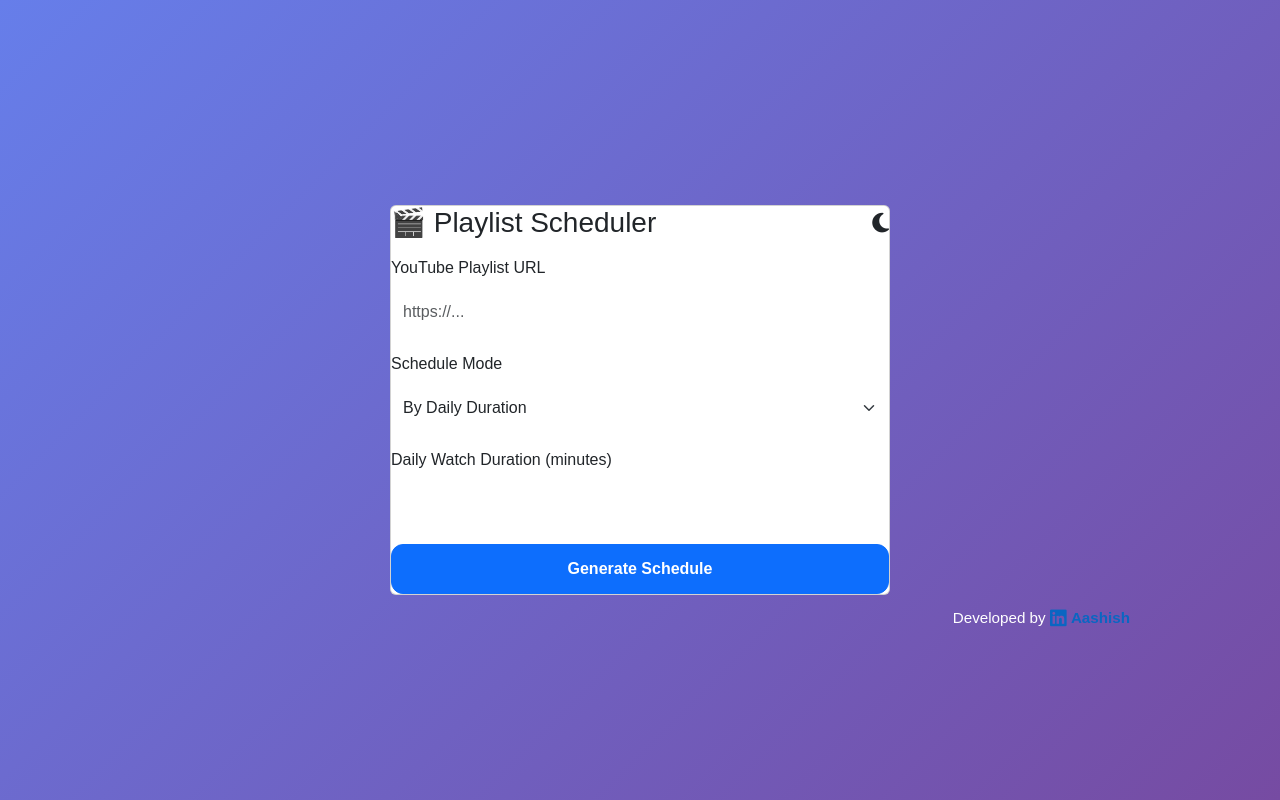
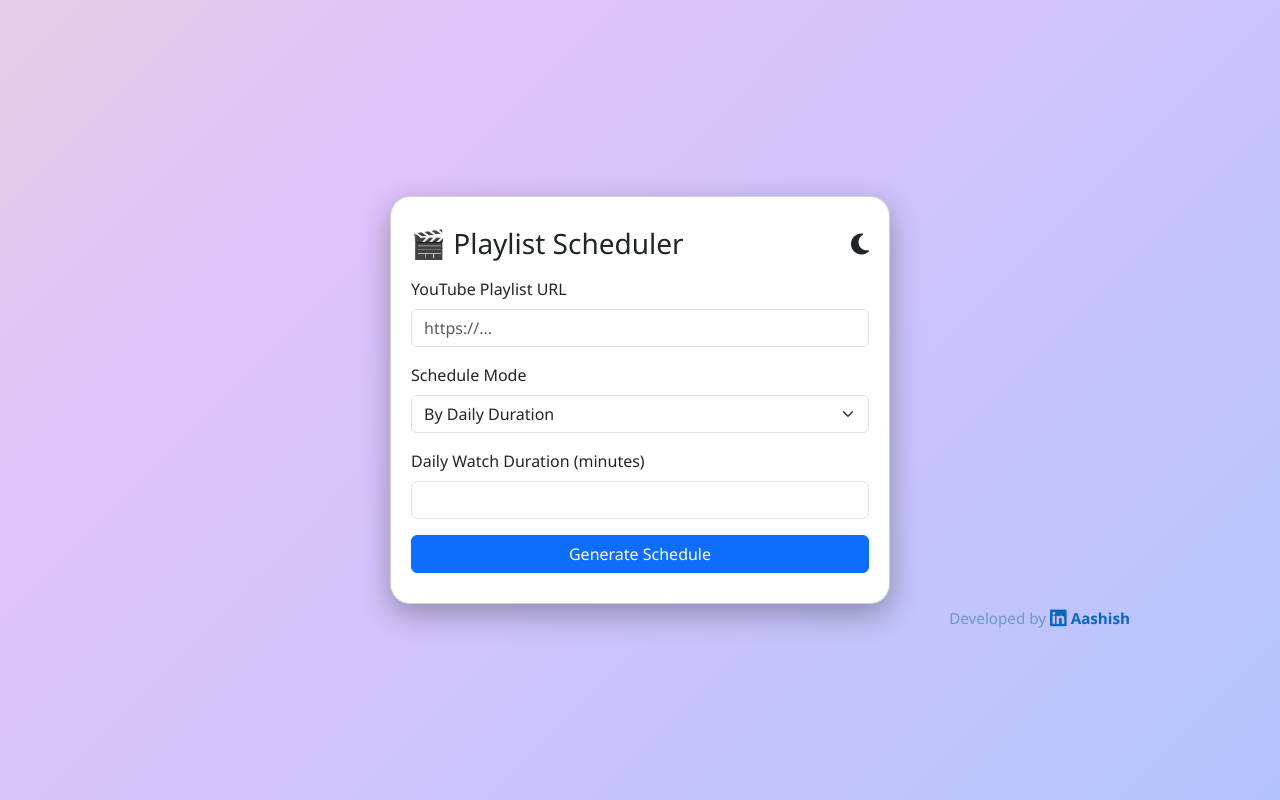
Before and after one commit to theaashishgautam/playlist_scheduler, a Flask app: page / in a window 1280 px wide. Run offline with Flask 3, Linux system fonts and the light colour scheme.

Commit message:
Update styles for body and dark mode

```diff
--- a/templates/index.html
+++ b/templates/index.html
@@ -8,48 +8,49 @@
   <link rel="stylesheet" href="https://cdnjs.cloudflare.com/ajax/libs/font-awesome/6.5.1/css/all.min.css" />
   <style>
     body {
-    font-family: 'Poppins', sans-serif;
-    background: linear-gradient(135deg, #667eea, #764ba2);
-    min-height: 100vh;
-    color: #fff;
+      font-family: 'Segoe UI', sans-serif;
+      background: linear-gradient(-45deg, #8ec5fc, #e0c3fc, #f9f586, #f6d365);
+      background-size: 400% 400%;
+      animation: gradientBG 15s ease infinite;
+      color: #6c9abd;
+      transition: background-color 0.4s ease, color 0.4s ease;
     }
 
-  .glass-card {
-    backdrop-filter: blur(20px);
-    background: rgba(255, 255, 255, 0.1);
-    border-radius: 20px;
-    padding: 30px;
-    box-shadow: 0 8px 32px rgba(0,0,0,0.3);
+    @keyframes gradientBG {
+      0% { background-position: 0% 50%; }
+      50% { background-position: 100% 50%; }
+      100% { background-position: 0% 50%; }
     }
 
-  .form-control, .form-select {
-    border-radius: 12px;
-    border: none;
-    padding: 12px;
+    .dark-mode {
+      background: #121212 !important;
+      color: #e0e0e0 !important;
     }
 
-  .btn-primary {
-    border-radius: 12px;
-    padding: 12px;
-    font-weight: 600;
-    transition: 0.3s;
+    .dark-mode .card, .dark-mode .form-control, .dark-mode .form-select {
+      background-color: #8e8a8a !important;
+      color: #e0e0e0 !important;
+      border-color: #8f8c8c !important;
     }
 
-  .btn-primary:hover {
-    transform: scale(1.05);
+    .card {
+      border-radius: 20px;
+      padding: 30px 20px;
+      box-shadow: 0 10px 30px rgba(0, 0, 0, 0.3);
     }
 
     #themeToggle {
       cursor: pointer;
-    font-size: 1.4rem;
+      font-size: 1.5rem;
     }
 
-  .dark-mode {
-    background: #0f172a;
+    .transition-wrapper {
+      opacity: 0;
+      transition: opacity 0.6s ease-in-out;
     }
 
-  .dark-mode .glass-card {
-    background: rgba(30, 41, 59, 0.6);
+    body.loaded .transition-wrapper {
+      opacity: 1;
     }
   </style>
 </head>
```
Lines whose indentation alone changed are shown as unchanged.
